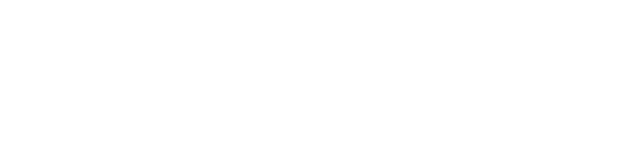
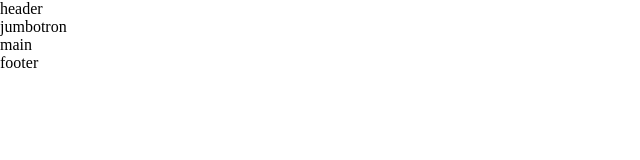
Before and after one commit to SaverioCascelli/htmlcss-struttura-discord, a plain HTML site: page index.html in a window 1280 px wide. Shown: the whole page, without its empty margins (0-640 px from the left). Drawn offline with Linux system fonts and the light colour scheme.

Commit message:
[new] area of work in body

```diff
--- a/index.html
+++ b/index.html
@@ -9,7 +9,19 @@
 </head>
 <body>
 
+    <header>header</header>
 
+    <div class="jumbotron">
+        jumbotron
+    </div>
+
+    <main>
+        main
+    </main>
+
+    <footer>
+        footer
+    </footer>
 
 </body>
 </html>
```
Also changed, not shown: css/style.css (line endings or trailing spaces).
